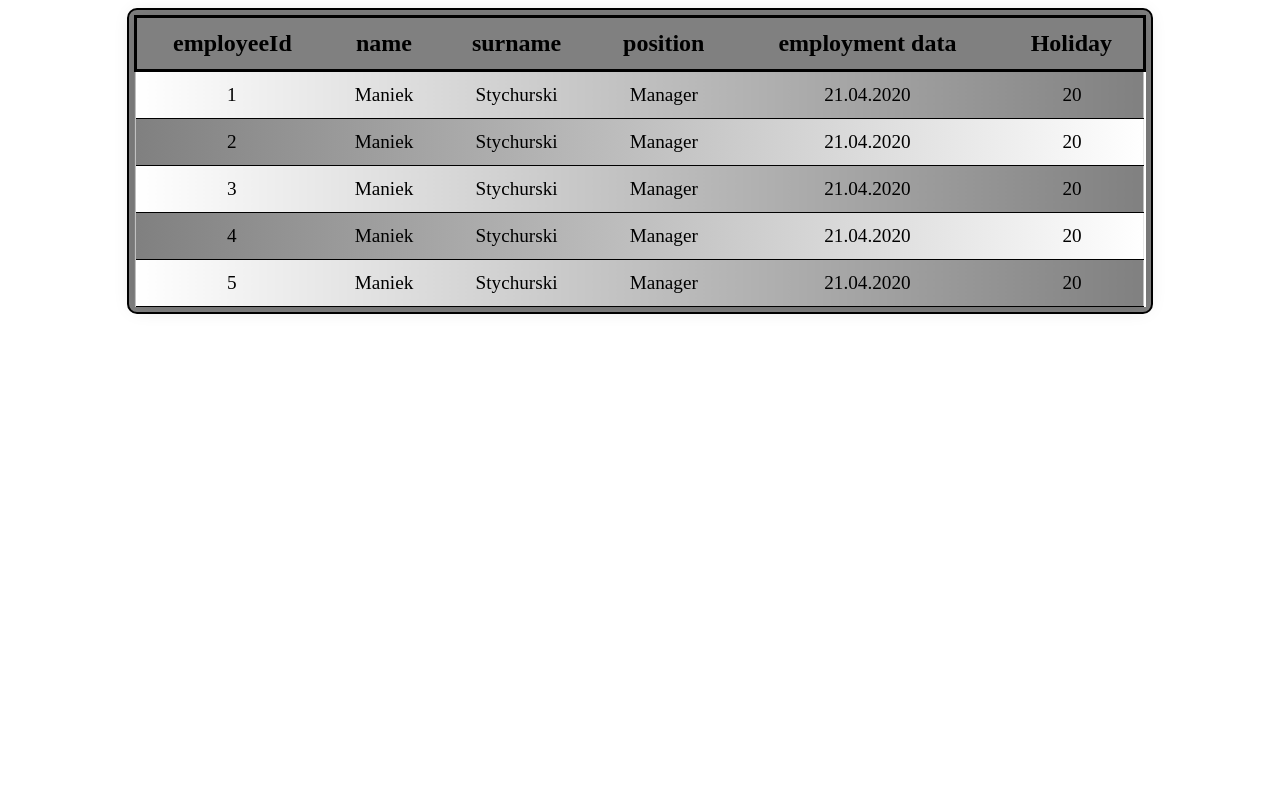
After one commit to Conrado1212/MiniProjects, a PHP site: the page made by freezeColumns/index copy 2.html in a window 1280 px wide. The commit adds this page. Run offline with PHP 8.4, Linux system fonts and the light colour scheme.

Commit message:
table test

```diff
--- /dev/null
+++ b/freezeColumns/index copy 2.html
@@ -0,0 +1,64 @@
+<html lang="en">
+<head>
+    <meta charset="UTF-8">
+    <meta http-equiv="X-UA-Compatible" content="IE=edge">
+    <link rel="stylesheet" href="style/style2.css">
+    <meta name="viewport" content="width=device-width, initial-scale=1.0">
+    <title>Column freeze</title>
+</head>
+<body>
+    <div class="form">
+    <table class="button-box">
+        <thead>
+        <tr >
+            <th>employeeId</th>
+            <th>name</th>
+            <th>surname</th>
+            <th>position</th>
+            <th>employment data</th>
+            <th>Holiday</th>
+
+        </tr>
+        </thead>
+        <tbody>
+            <tr class="active-row">
+              <td>1</td>
+              <td>Maniek</td>
+              <td>Stychurski</td>
+              <td>Manager</td>
+              <td>21.04.2020</td>
+              <td>20</td>
+              <tr class="active-row">
+                  <td>2</td>
+                  <td>Maniek</td>
+                  <td>Stychurski</td>
+                  <td>Manager</td>
+                  <td>21.04.2020</td>
+                  <td>20</td>
+                  <tr class="active-row">
+                      <td>3</td>
+                      <td>Maniek</td>
+                      <td>Stychurski</td>
+                      <td>Manager</td>
+                      <td>21.04.2020</td>
+                      <td>20</td>
+                      <tr class="active-row">
+                          <td>4</td>
+                          <td>Maniek</td>
+                          <td>Stychurski</td>
+                          <td>Manager</td>
+                          <td>21.04.2020</td>
+                          <td>20</td>
+                          <tr class="active-row">
+                              <td>5</td>
+                              <td>Maniek</td>
+                              <td>Stychurski</td>
+                              <td>Manager</td>
+                              <td>21.04.2020</td>
+                              <td>20</td>
+          </tr>
+          </tbody>
+  </table>
+</div>
+</body>
+</html>
--- /dev/null
+++ b/freezeColumns/style/style2.css
@@ -0,0 +1,73 @@
+.form{
+    width: 80%;
+    background-color: gray;
+
+    padding: 5px;
+    height: auto;
+    border: 2px solid  black;
+    border-radius: 10px;
+    text-align: center;
+    margin-left: auto;
+    margin-right: auto;
+    top: 50%;
+  }
+  .button-box{
+    border-collapse: collapse;
+    margin-left: auto;
+    margin-right: auto;
+    font-size: 1.2em;
+    border-radius: 5px 5px 0 0;
+    box-shadow: 0 0 20px rgba(0, 0, 0, 0.15);
+    width: 100%;
+    text-align: center;
+    background: linear-gradient(to right, white, 	#808080);
+  }
+  .button-box th,
+.button-box td {
+    padding: 12px 15px;
+    cursor: pointer;
+
+}
+.button-box thead{
+    background: #808080;
+    font-weight: bolder;
+    font-size: 1.5rem;
+    border: 3px solid black;
+
+
+}
+.button-box thead tr th:nth-child(odd):hover{
+    font-weight: bolder;
+    font-size: 1.6rem;
+    background: 	#383838;
+    border-right: 3px solid black;
+    border-left: 3px solid black;
+
+}
+.button-box thead tr th:nth-child(even):hover{
+    font-weight: bolder;
+    font-size: 1.6rem;
+    background: 	#383838;
+    border-right: 3px solid black;
+    border-left: 3px solid black;
+}
+
+.button-box tbody tr {
+    border-bottom: 1px solid black;
+}
+.button-box tbody tr:nth-of-type(even) {
+    background: linear-gradient(to right,#808080 , white);
+}
+.button-box tbody tr:nth-of-type(even):hover {
+  cursor: pointer;
+  background: linear-gradient(to right, darkgray , white);
+  font-weight: bolder;
+  border: 2px solid black;
+
+}
+.button-box tbody tr:nth-of-type(odd):hover{
+    font-weight: bolder;
+    border: 2px solid black;
+    cursor: pointer;
+    background: linear-gradient(to right, white, 	darkgray);
+}
```
Also changed, not shown: freezeColumns/style/style.css (+15 -0 lines).
